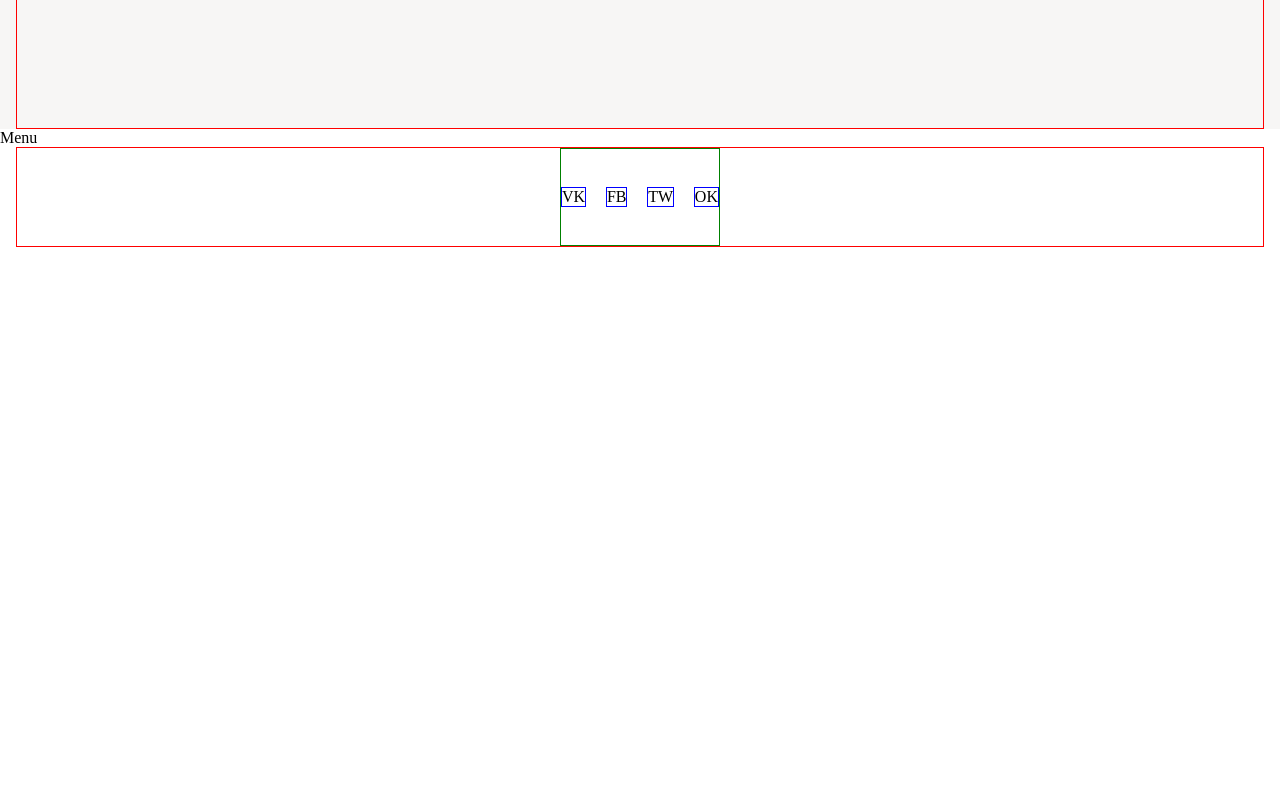
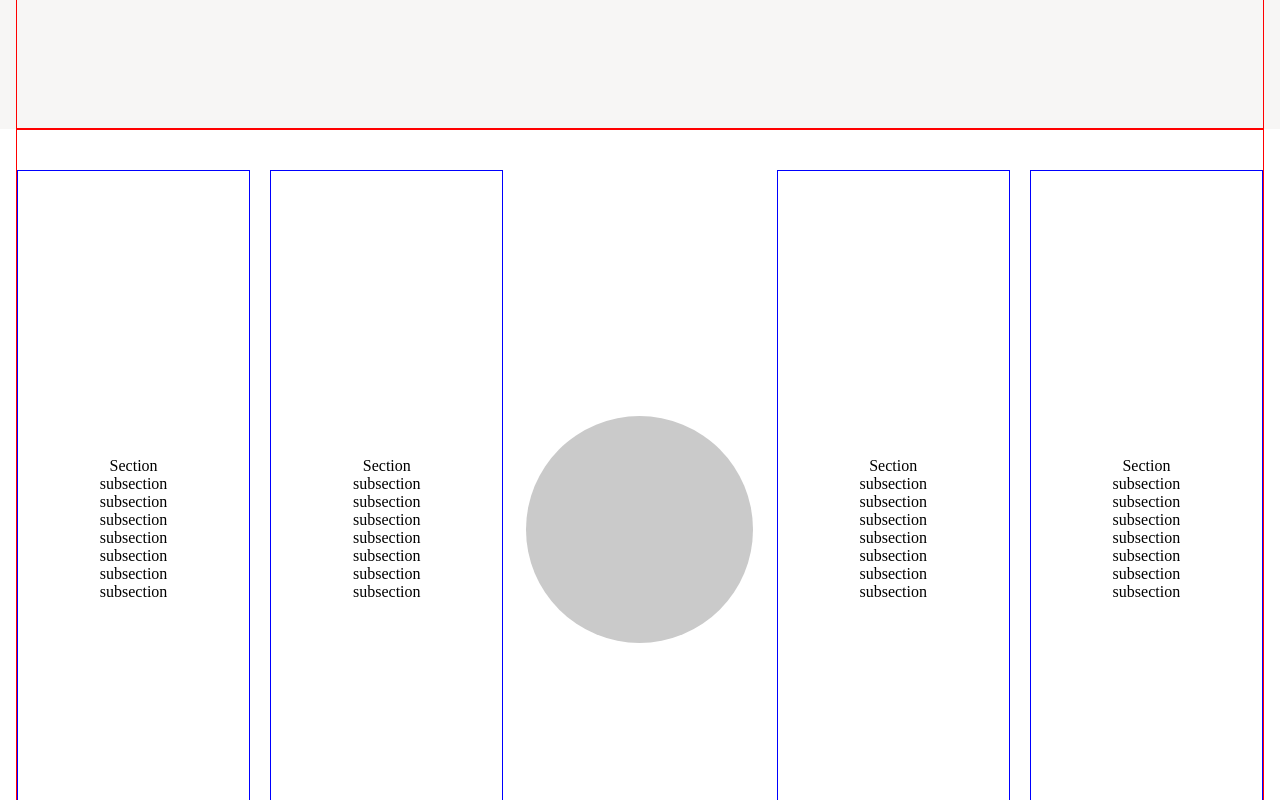
Before and after one commit to aivan3d66/food-shop, a React (Create React App) app: page / in a window 1280 px wide. Shown: the part 2860-3660 px from the top of the page. Before the commit the page ends 3107 px from the top, so only its background shows below. Built offline with nearby package versions, Linux system fonts and the light colour scheme.

Commit message:
add Menu markup styles

```diff
--- a/src/components/UI/Menu/component.js
+++ b/src/components/UI/Menu/component.js
@@ -1,5 +1,36 @@
 import styled from 'styled-components'
 
 export const Menu = styled.div`
+  width: 100%;
+  padding: 0;
+  margin: 0;
+`
 
+export const MenuWrapper = styled.div`
+  display: grid;
+  grid-template-columns: 1fr 1fr 1fr 1fr 1fr;
+  grid-template-rows: auto;
+  grid-gap: 20px;
+  max-width: 1248px;
+  min-height: 100vh;
+  margin: 0 auto;
+  padding: 40px 0;
+  font-size: 16px;
+  border: 1px solid red;
+
+  ul {
+    display: flex;
+    flex-direction: column;
+    justify-content: center;
+    align-items: center;
+    border: 1px solid blue;
+  }
 `
+
+export const MenuLogo = styled.div`
+  width: 227px;
+  height: 227px;
+  margin: auto;
+  background-color: #cacaca;
+  border-radius: 50%;
+`
--- a/src/components/UI/Menu/index.tsx
+++ b/src/components/UI/Menu/index.tsx
@@ -1,10 +1,39 @@
-import { Menu } from './component'
+import { Menu, MenuLogo, MenuWrapper } from './component'
+import { useId } from 'react'
 
 
 export default () => {
+    const data: Array<string> = ['subsection', 'subsection', 'subsection', 'subsection', 'subsection', 'subsection', 'subsection']
+
     return (
         <Menu>
-            Menu
+            <MenuWrapper>
+                <ul>
+                    Section
+                    {
+                        data.map(m => <li key={useId()}>{m}</li>)
+                    }
+                </ul>
+                <ul>
+                    Section
+                    {
+                        data.map(m => <li key={useId()}>{m}</li>)
+                    }
+                </ul>
+                <MenuLogo/>
+                <ul>
+                    Section
+                    {
+                        data.map(m => <li key={useId()}>{m}</li>)
+                    }
+                </ul>
+                <ul>
+                    Section
+                    {
+                        data.map(m => <li key={useId()}>{m}</li>)
+                    }
+                </ul>
+            </MenuWrapper>
         </Menu>
     )
 }
```
